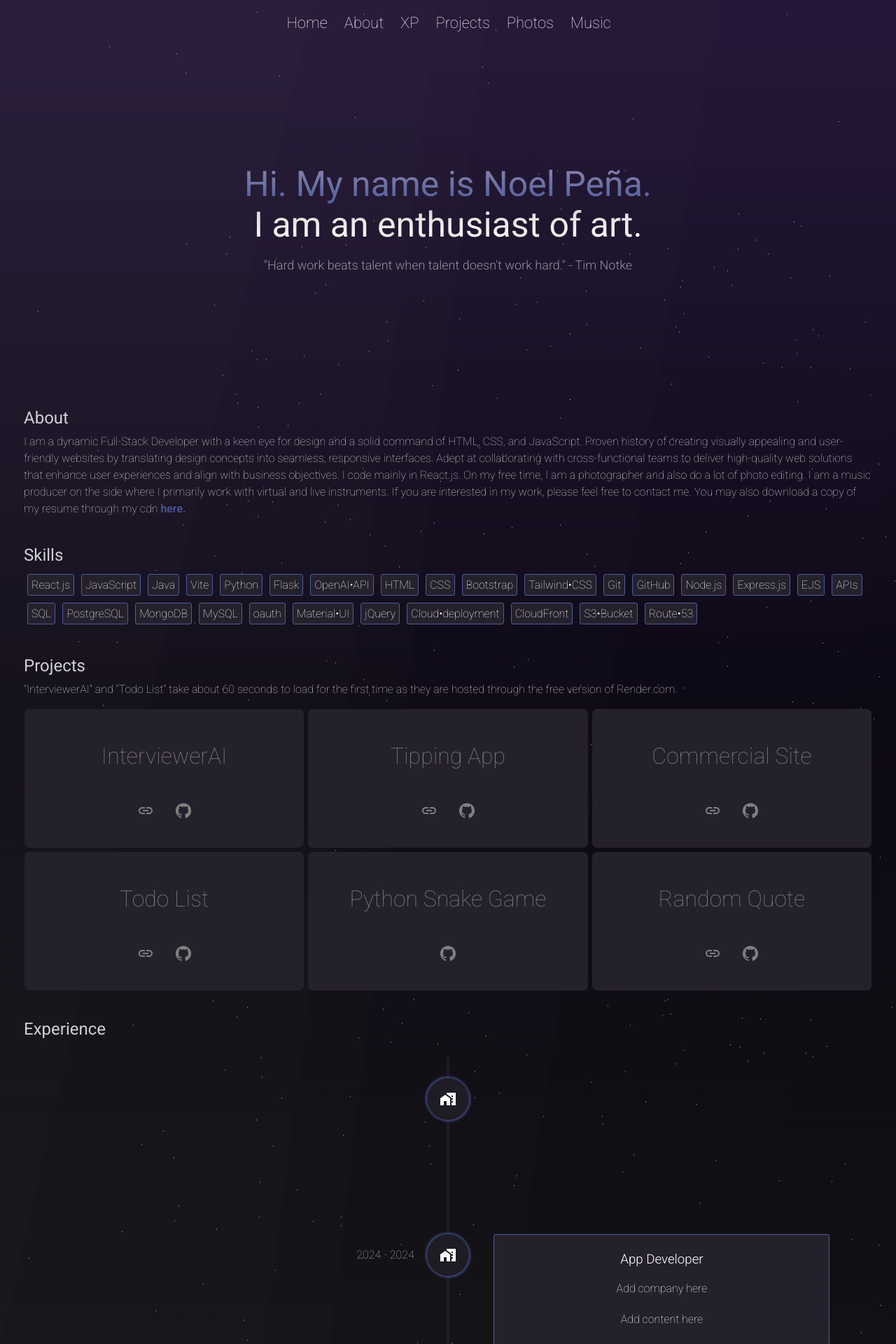
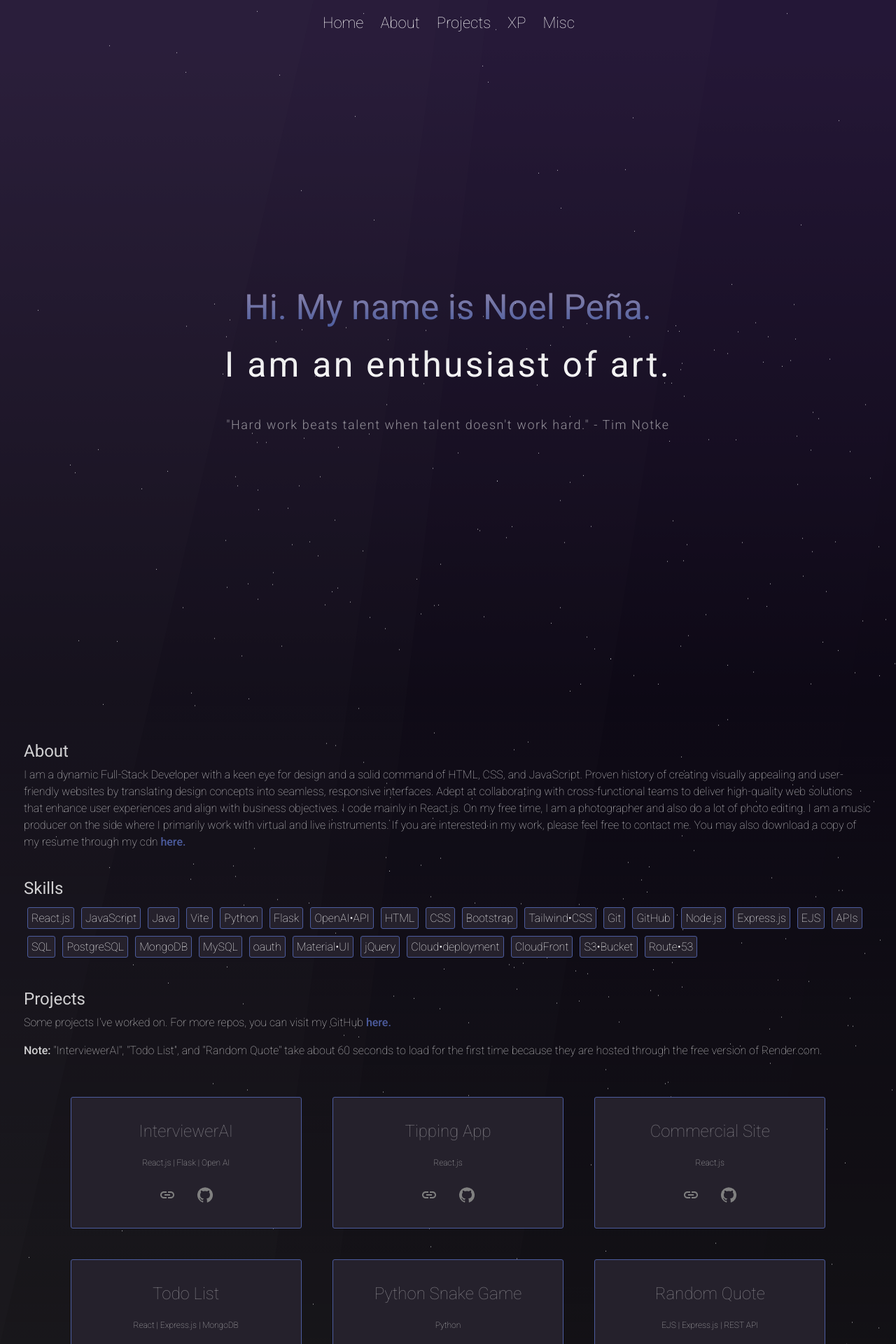
Before and after one commit to noel-pena/Portfolio-V3, a React (Vite) app: page / in a window 1280 px wide. Shown: the top 1920 px of the page at 70% size. Built offline with nearby package versions, Linux system fonts and the light colour scheme.

Commit message:
refactoring

```diff
--- a/src/App.css
+++ b/src/App.css
@@ -96,6 +96,40 @@ body::before {
   }
 }
 
+.hero {
+  display: flex;
+  justify-content: center;
+  align-items: center;
+}
+
+.typewriter-text {
+  display: inline-block;
+  animation: typing 2s steps(40, end), blink-caret 0.75s step-end infinite;
+  white-space: nowrap; /* Keeps the text on a single line */
+  overflow: hidden; /* Ensures the text is hidden until typed */
+}
+
+/* Typing effect */
+@keyframes typing {
+  from {
+    width: 0;
+  }
+  to {
+    width: 100%;
+  }
+}
+
+/* Blinking caret effect */
+@keyframes blink-caret {
+  from,
+  to {
+    border-color: transparent;
+  }
+  50% {
+    border-color: black;
+  }
+}
+
 .hero1 {
   background: linear-gradient(0deg, #4c5c9e, #8f87ac);
   -webkit-background-clip: text;
@@ -109,12 +143,14 @@ body::before {
   background-clip: text;
   color: transparent;
   font-size: 24px;
+  letter-spacing: 0.2rem;
 }
 
 .quote {
   color: rgba(247, 247, 247, 0.539);
   font-size: 10px;
   font-weight: 300;
+  letter-spacing: 0.1rem;
 }
 
 @media (min-width: 562px) {
@@ -703,12 +739,12 @@ body::before {
 
 #cards {
   display: grid;
-  gap: 0.25rem;
+  gap: 2rem;
   grid-template-columns: repeat(3, 1fr);
   max-width: auto;
   place-self: center;
   position: relative;
-  width: 100%;
+  width: 90%;
   z-index: 2;
   margin-left: auto;
   margin-right: auto;
@@ -737,8 +773,17 @@ body::before {
   background-color: #25212c;
   border-radius: 7px;
   inset: 1px;
-  padding: 1em;
   position: absolute;
+  border: 1px solid #ccc;
+  background-color: #25212c;
+  border-color: #4c5c9e;
+  border-radius: 3px;
+  padding: 5px;
+  margin: 5px;
+  color: white;
+  font-weight: 200;
+  font-size: 12px;
+  color: rgba(195, 195, 195);
 }
 
 .links {
@@ -792,9 +837,9 @@ body::before {
 
 .card-icon {
   color: rgba(255, 255, 255, 0.25);
-  font-size: 2em;
+  font-size: 1.5rem;
   color: white;
-  font-weight: 100;
+  font-weight: 200;
   opacity: 0.4;
   place-self: center;
   transition: transform 250ms, opacity 250ms;
@@ -856,3 +901,7 @@ body::before {
   text-align: left;
   font-weight: 200 !important;
 }
+
+.home-container {
+  padding: 25px;
+}
--- a/src/components/About.jsx
+++ b/src/components/About.jsx
@@ -2,8 +2,7 @@ import { Grid } from "@mui/material";
 
 export const About = () => {
   return (
-    <>
-      <Grid pt={17} px={3} id="about">
+    <Grid px={3} id="about">
       <Grid
         item
         sx={{ textAlign: "left", color: "#f9f9f9d2", fontSize: "24px" }}
@@ -28,9 +27,9 @@ export const About = () => {
         enhance user experiences and align with business objectives. I code
         mainly in React.js. On my free time, I am a photographer and also do a
         lot of photo editing. I am a music producer on the side where I
-          primarily work with virtual and live instruments. If you are
-          interested in my work, please feel free to contact me. You may also
-          download a copy of my resume through my cdn
+        primarily work with virtual and live instruments. If you are interested
+        in my work, please feel free to contact me. You may also download a copy
+        of my resume through my cdn
         <a
           href="https://cdn.noel-pena.com/Noel-Pena.pdf"
           style={{
@@ -44,6 +43,5 @@ export const About = () => {
         </a>
       </Grid>
     </Grid>
-    </>
   );
 };
--- a/src/components/Experience.jsx
+++ b/src/components/Experience.jsx
@@ -10,11 +10,23 @@ export const Experience = () => {
   return (
     <Grid pt={5} px={3} gap={5} id="XP">
       <Grid
-        pb={3}
         item
         sx={{ textAlign: "left", color: "#f9f9f9d2", fontSize: "24px" }}
       >
         Experience
+      </Grid>
+      <Grid
+        item
+        pb={5}
+        pt={1}
+        sx={{
+          textAlign: "left",
+          color: "#f9f9f9d2",
+          fontWeight: 200,
+          lineHeight: 1.5,
+        }}
+      >
+        Get to know my work background.
       </Grid>
       <VerticalTimeline lineColor="#201c25">
         <VerticalTimelineElement
@@ -96,7 +108,7 @@ export const Experience = () => {
             borderRight: "7px solid  #201c25",
             opacity: "0",
           }}
-          date="2024 - present"
+          date="2023 - present"
           iconStyle={{
             background: "#201c25",
             color: "#fff",
--- a/src/components/Header.jsx
+++ b/src/components/Header.jsx
@@ -61,6 +61,19 @@ export const Header = () => {
         className="nav-item"
         component="button"
         underline="none"
+        to="projects"
+        smooth={true}
+        duration={500}
+        offset={-50}
+        spy={true}
+        style={{ fontWeight: 100 }}
+      >
+        Projects
+      </Link>
+      <Link
+        className="nav-item"
+        component="button"
+        underline="none"
         to="XP"
         smooth={true}
         duration={500}
@@ -74,20 +87,6 @@ export const Header = () => {
         className="nav-item"
         component="button"
         underline="none"
-        to="projects"
-        smooth={true}
-        duration={500}
-        offset={-50}
-        spy={true}
-        style={{ fontWeight: 100 }}
-      >
-        Projects
-      </Link>
-
-      <Link
-        className="nav-item"
-        component="button"
-        underline="none"
         to="pictures"
         smooth={true}
         duration={500}
@@ -95,20 +94,7 @@ export const Header = () => {
         spy={true}
         style={{ fontWeight: 100 }}
       >
-        Photos
-      </Link>
-      <Link
-        className="nav-item"
-        component="button"
-        underline="none"
-        to="music"
-        smooth={true}
-        duration={500}
-        offset={-50}
-        spy={true}
-        style={{ fontWeight: 100 }}
-      >
-        Music
+        Misc
       </Link>
     </nav>
   );
--- a/src/components/Home.jsx
+++ b/src/components/Home.jsx
@@ -7,14 +7,14 @@ export const Home = () => {
       <div id="stars"></div>
       <div id="stars2"></div>
       <div id="stars3"></div>
-      <Grid p={5} pt={28} id="home">
+      <Grid pt={50} pb={50} id="home">
         <Grid item className="hero1 hero">
           Hi. My name is Noel Peña.
         </Grid>
-        <Grid item className="hero2 hero">
+        <Grid item pt={3} className="hero2 hero typewriter-text">
           I am an enthusiast of art.
         </Grid>
-        <Grid item className="quote">
+        <Grid item className="quote" p={3}>
           <p>
             "Hard work beats talent when talent doesn't work hard." - Tim Notke
           </p>
--- a/src/components/Music.jsx
+++ b/src/components/Music.jsx
@@ -21,7 +21,7 @@ export const Music = () => {
           lineHeight: 1.5,
         }}
       >
-        Here is my discography for my alias Omën.
+        I make music too! Here is my discography. I go by the alias, Omën.
       </Grid>
       <SpotifyPlayer />
     </Grid>
--- a/src/components/Pictures.jsx
+++ b/src/components/Pictures.jsx
@@ -4,7 +4,7 @@ import { styled } from "@mui/material/styles";
 import Paper from "@mui/material/Paper";
 import Masonry from "@mui/lab/Masonry";
 
-const heights = [300, 300, 300, 300, 300, 300];
+const heights = [500, 500, 500, 500, 500, 500];
 
 const Item = styled(Paper)(({ theme }) => ({
   backgroundColor: theme.palette.mode === "dark" ? "#1A2027" : "#fff",
@@ -50,7 +50,8 @@ export const Pictures = () => {
           lineHeight: 1.5,
         }}
       >
-        Here is a sample collection of my photography. For more, visit my{" "}
+        If you like photograpy, here is a sample collection of my photos. For
+        more, you can visit my
         <a
           href="https://www.instagram.com/i_am_omen/"
           style={{
--- a/src/components/Projects.jsx
+++ b/src/components/Projects.jsx
@@ -31,13 +31,28 @@ export const Projects = () => {
           lineHeight: 1.5,
         }}
       >
-        "InterviewerAI" and "Todo List" take about 60 seconds to load for the
-        first time as they are hosted through the free version of Render.com.
+        Some projects I've worked on. For more repos, you can visit my GitHub{" "}
+        <a
+          href="https://github.com/noel-pena"
+          style={{
+            color: "#4c5c9e",
+            textDecoration: "none",
+            fontWeight: "500",
+          }}
+        >
+          here.
+        </a>
+        <p>
+          <span style={{ fontWeight: 500 }}>Note:</span> "InterviewerAI", "Todo
+          List", and "Random Quote" take about 60 seconds to load for the first
+          time because they are hosted through the free version of Render.com.
+        </p>
       </Grid>
-      <div id="cards" style={{ paddingTop: "15px" }}>
+      <div id="cards" style={{ paddingTop: "2rem", paddingBottom: "2rem" }}>
         <Card className="card">
-          <div className="card-content">
+          <div className="card-content" style={{ padding: "10px" }}>
             <p className="card-icon">InterviewerAI</p>
+            <p className="stack">React.js | Flask | Open AI</p>
             <a href="https://interviewerai.onrender.com/">
               <LinkIcon
                 className="links"
@@ -53,8 +68,9 @@ export const Projects = () => {
           </div>
         </Card>
         <Card className="card">
-          <div className="card-content">
+          <div className="card-content" style={{ padding: "10px" }}>
             <p className="card-icon">Tipping App</p>
+            <p className="stack">React.js</p>
             <a href="https://noel-pena.github.io/Tipping-app/">
               <LinkIcon
                 className="links"
@@ -70,8 +86,9 @@ export const Projects = () => {
           </div>
         </Card>
         <Card className="card">
-          <div className="card-content">
+          <div className="card-content" style={{ padding: "10px" }}>
             <p className="card-icon">Commercial Site</p>
+            <p className="stack">React.js</p>
             <a href="https://jbcprofessional.com/">
               <LinkIcon
                 className="links"
@@ -87,8 +104,9 @@ export const Projects = () => {
           </div>
         </Card>
         <Card className="card">
-          <div className="card-content">
+          <div className="card-content" style={{ padding: "10px" }}>
             <p className="card-icon">Todo List</p>
+            <p className="stack">React | Express.js | MongoDB</p>
             <a href="https://todo-list-react-50js.onrender.com/">
               <LinkIcon
                 className="links"
@@ -104,8 +122,9 @@ export const Projects = () => {
           </div>
         </Card>
         <Card className="card">
-          <div className="card-content">
+          <div className="card-content" style={{ padding: "10px" }}>
             <p className="card-icon">Python Snake Game</p>
+            <p className="stack">Python</p>
             <a href="https://github.com/noel-pena/Snake-Game">
               <GitHubIcon
                 className="links"
@@ -115,8 +134,9 @@ export const Projects = () => {
           </div>
         </Card>
         <Card className="card">
-          <div className="card-content">
+          <div className="card-content" style={{ padding: "10px" }}>
             <p className="card-icon">Random Quote</p>
+            <p className="stack">EJS | Express.js | REST API</p>
             <a href="https://random-programmer-quote-generator.onrender.com/">
               <LinkIcon
                 className="links"
--- a/src/components/sub-component/SpotifyPlayer.jsx
+++ b/src/components/sub-component/SpotifyPlayer.jsx
@@ -4,7 +4,7 @@ export const SpotifyPlayer = () => {
       style={{ borderRadius: "12px", position: "relative", zIndex: 1 }}
       src="https://open.spotify.com/embed/artist/7gLXw7lLcnPbNVyv6JvAZQ?utm_source=generator&theme=0"
       width="100%"
-      height="352"
+      height="500"
       frameBorder="0"
       allowFullScreen
       allow="autoplay; clipboard-write; encrypted-media; fullscreen; picture-in-picture"
```
Lines whose indentation alone changed are shown as unchanged.
